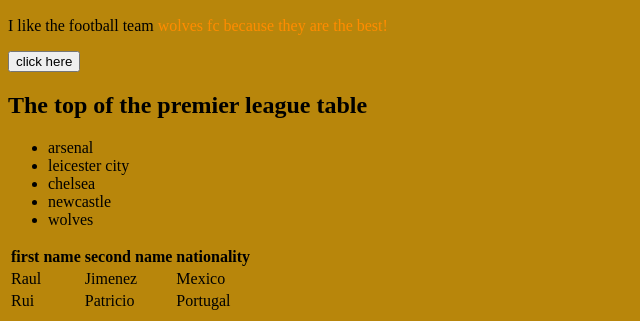
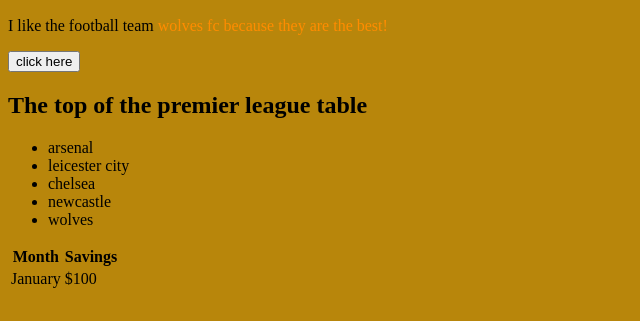
Before and after one commit to emstrez/programming-p, a plain HTML site: page index.html in a window 1280 px wide. Shown: the part 820-1141 px from the top of the page, without its empty margins (0-640 px from the left). After the commit the page ends 1119 px from the top, so only its background shows below. Drawn offline with Linux system fonts and the light colour scheme.

Commit message:
Update index.html

```diff
--- a/index.html
+++ b/index.html
@@ -23,19 +23,12 @@
     </ul>
    <table>
   <tr>
-    <th>first name</th>
-    <th>second name</th>
-    <th>nationality</th>
+    <th>Month</th>
+    <th>Savings</th>
   </tr>
   <tr>
-    <td>Raul </td>
-    <td>Jimenez</td>
-    <td>Mexico</td>
-  </tr>
-  <tr>
-    <td>Rui</td>
-    <td>Patricio</td>
-    <td>Portugal</td>
+    <td>January</td>
+    <td>$100</td>
   </tr>
 </table>
   </body>
```
